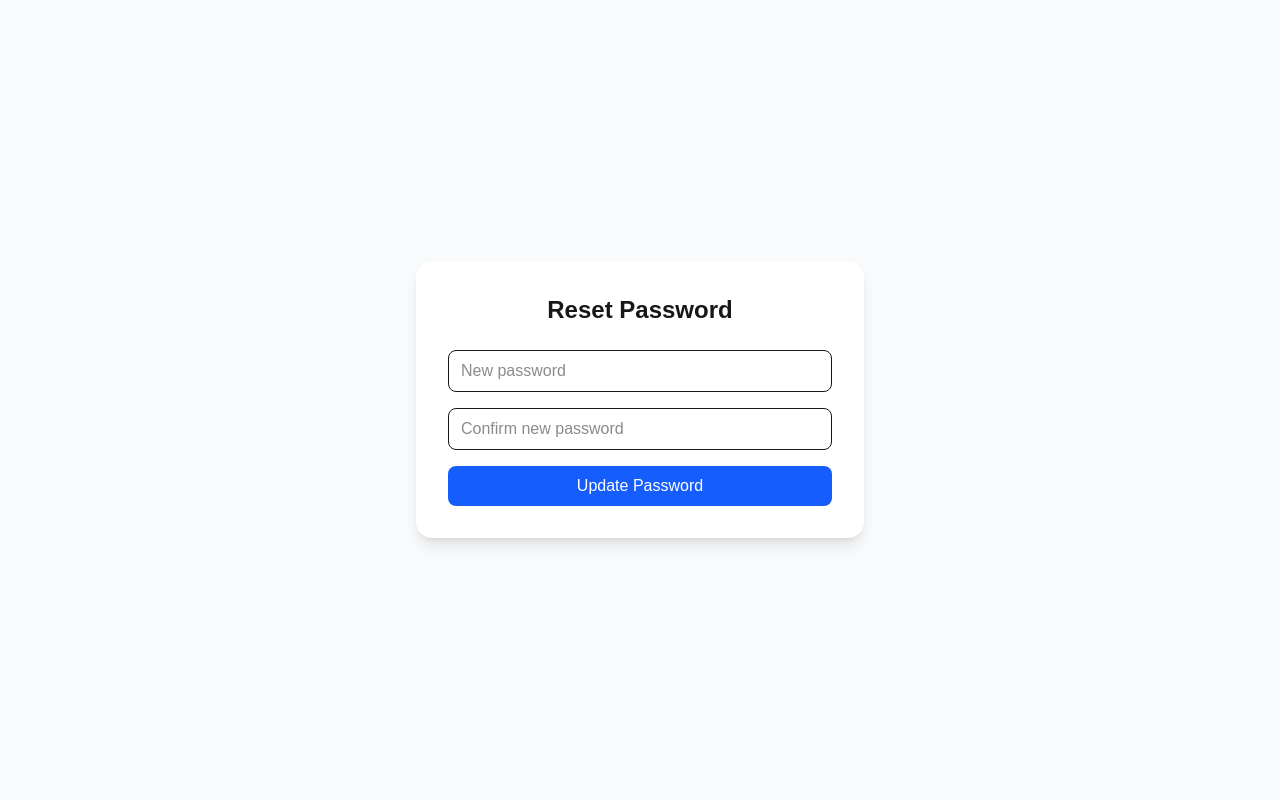
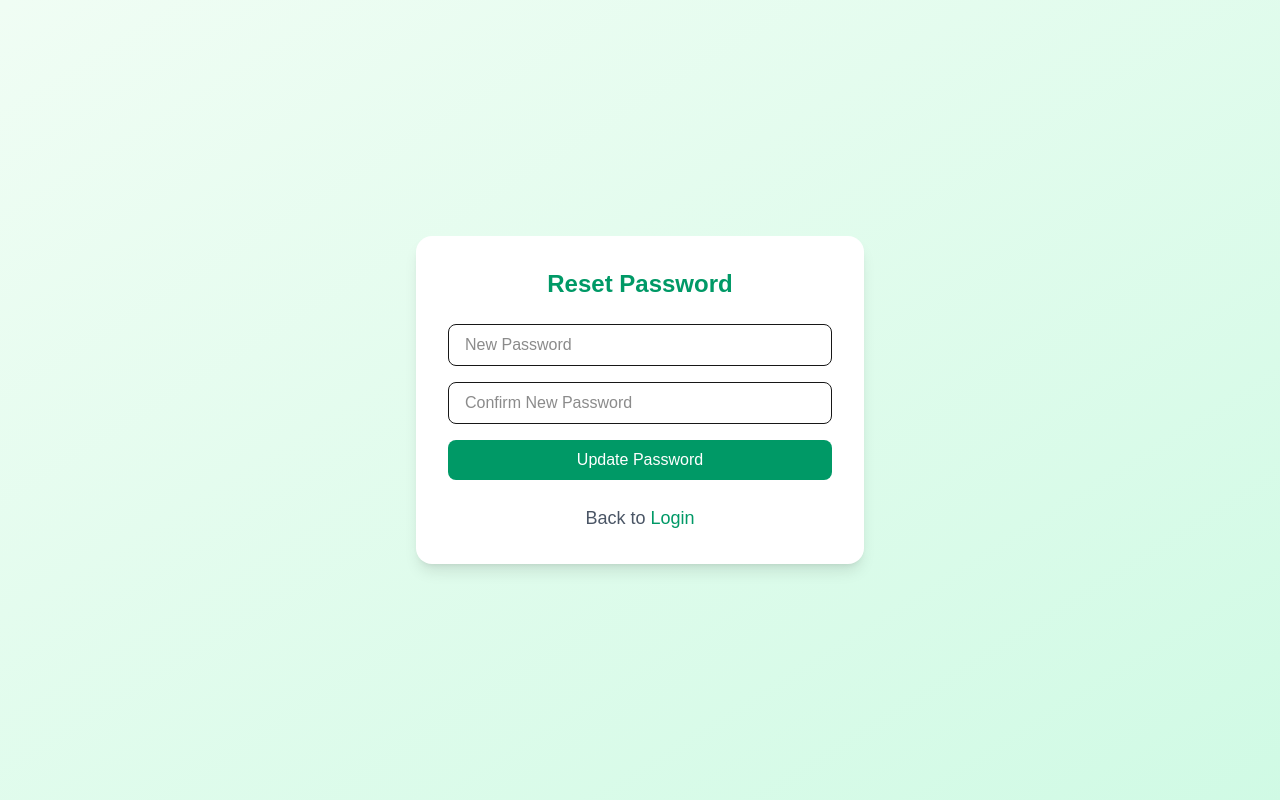
Before and after one commit to qurrahazam/auth-system2, a Next.js app: page /reset-password in a window 1280 px wide. Built offline with nearby package versions, Linux system fonts and the light colour scheme.

Commit message:
UPDATED: UI

```diff
--- a/src/app/(auth)/change-password/page.tsx
+++ b/src/app/(auth)/change-password/page.tsx
@@ -9,6 +9,7 @@ export default function ChangePasswordPage() {
   const [confirmPassword, setConfirmPassword] = useState("");
   const [message, setMessage] = useState("");
   const router = useRouter();
+
   const handleSubmit = async (e: React.FormEvent) => {
     e.preventDefault();
 
@@ -20,26 +21,22 @@ export default function ChangePasswordPage() {
     try {
       const res = await fetch("/api/auth/change-password", {
         method: "POST",
-        headers: {
-            "Content-Type": "application/json",
-        },
+        headers: { "Content-Type": "application/json" },
         body: JSON.stringify({ currentPassword, newPassword }),
         credentials: "include",
       });
 
-
       const data = await res.json();
 
       if (res.ok) {
-        setMessage(data.message);
+        setMessage(data.message || "Password updated successfully!");
         setCurrentPassword("");
         setNewPassword("");
         setConfirmPassword("");
 
         setTimeout(() => {
           router.push("/login");
-        }, 2000);
-
+        }, 3000);
       } else {
         setMessage(data.error || "Something went wrong");
       }
@@ -49,56 +46,44 @@ export default function ChangePasswordPage() {
   };
 
   return (
-    <div className="flex justify-center items-center min-h-screen bg-gray-50">
-      <form
-        onSubmit={handleSubmit}
-        className="bg-white shadow-lg rounded-2xl p-8 w-full max-w-md"
-      >
-        <h2 className="text-2xl font-semibold mb-6 text-center">
+    <div className="min-h-screen flex items-center justify-center bg-gradient-to-br from-green-50 to-emerald-100">
+      <div className="w-full max-w-md bg-white p-8 rounded-2xl shadow-lg">
+        <h2 className="text-2xl font-bold text-center text-emerald-600 mb-6">
           Change Password
         </h2>
 
-        <div className="mb-4">
-          <label className="block text-sm font-medium mb-1">
-            Current Password
-          </label>
+        <form onSubmit={handleSubmit} className="flex flex-col gap-4">
           <input
             type="password"
+            placeholder="Current Password"
             value={currentPassword}
             onChange={(e) => setCurrentPassword(e.target.value)}
-            className="w-full px-3 py-2 border rounded-lg focus:outline-none focus:ring focus:border-blue-400"
+            className="px-4 py-2 border rounded-lg focus:ring-2 focus:ring-emerald-400 outline-none"
             required
           />
-        </div>
 
-        <div className="mb-4">
-          <label className="block text-sm font-medium mb-1">New Password</label>
           <input
             type="password"
+            placeholder="New Password"
             value={newPassword}
             onChange={(e) => setNewPassword(e.target.value)}
-            className="w-full px-3 py-2 border rounded-lg focus:outline-none focus:ring focus:border-blue-400"
+            className="px-4 py-2 border rounded-lg focus:ring-2 focus:ring-emerald-400 outline-none"
             required
           />
-        </div>
 
-        <div className="mb-4">
-          <label className="block text-sm font-medium mb-1">
-            Confirm New Password
-          </label>
           <input
             type="password"
+            placeholder="Confirm New Password"
             value={confirmPassword}
             onChange={(e) => setConfirmPassword(e.target.value)}
-            className="w-full px-3 py-2 border rounded-lg focus:outline-none focus:ring focus:border-blue-400"
+            className="px-4 py-2 border rounded-lg focus:ring-2 focus:ring-emerald-400 outline-none"
             required
           />
-        </div>
 
           {message && (
             <p
-            className={`text-center text-sm mb-4 ${
-              message.includes("successfully")
+              className={`text-center text-sm ${
+                message.toLowerCase().includes("success")
                   ? "text-green-600"
                   : "text-red-500"
               }`}
@@ -109,11 +94,23 @@ export default function ChangePasswordPage() {
 
           <button
             type="submit"
-          className="w-full bg-blue-600 hover:bg-blue-700 text-white font-medium py-2 px-4 rounded-lg transition"
+            className="bg-emerald-600 text-white py-2 rounded-lg hover:bg-emerald-700 transition"
           >
             Update Password
           </button>
         </form>
+
+        <p className="text-gray-600 text-lg text-center mt-6">
+          Back to{" "}
+          <button
+            onClick={() => router.push("/login")}
+            className="text-emerald-600 font-medium hover:underline"
+            type="button"
+          >
+            Login
+          </button>
+        </p>
+      </div>
     </div>
   );
 }
--- a/src/app/(auth)/forgot-password/page.tsx
+++ b/src/app/(auth)/forgot-password/page.tsx
@@ -26,7 +26,10 @@ export default function ForgotPassword() {
       const data = await res.json();
 
       if (res.ok) {
-                setMessage(data.message || "If that email is registered, a reset link has been sent.");
+        setMessage(
+          data.message ||
+            "If that email is registered, a reset link has been sent."
+        );
         setEmail("");
       } else {
         setError(data.error || "Something went wrong");
@@ -39,37 +42,44 @@ export default function ForgotPassword() {
   };
 
   return (
-        <div className="min-h-screen flex items-center justify-center bg-gradient-to-br from-purple-50 to-purple-100">
+    <div className="min-h-screen flex items-center justify-center bg-gradient-to-br from-green-50 to-emerald-100">
       <div className="w-full max-w-md bg-white p-8 rounded-2xl shadow-lg">
-                <h1 className="text-3xl font-bold text-center text-purple-700 mb-6">
+        <h1 className="text-2xl font-bold text-center text-emerald-600 mb-6">
           Forgot Password
         </h1>
+
         <form onSubmit={handleSubmit} className="flex flex-col gap-4">
           <input
             type="email"
             placeholder="Enter your email"
             value={email}
             onChange={(e) => setEmail(e.target.value)}
-                        className="border border-gray-300 focus:border-purple-500 focus:ring focus:ring-purple-200 p-3 rounded-lg outline-none"
+            className="px-4 py-2 border rounded-lg focus:ring-2 focus:ring-emerald-400 outline-none"
             required
           />
+
           <button
             type="submit"
             disabled={loading}
-                        className={`bg-purple-600 text-white p-3 rounded-lg hover:bg-purple-700 transition ${
-                            loading ? "opacity-50 cursor-not-allowed" : ""
-                        }`}
+            className="bg-emerald-600 text-white py-2 rounded-lg hover:bg-emerald-700 transition disabled:opacity-50 disabled:cursor-not-allowed"
           >
             {loading ? "Sending..." : "Send Reset Link"}
           </button>
         </form>
-                {message && <p className="mt-4 text-green-600 text-center">{message}</p>}
-                {error && <p className="mt-4 text-red-600 text-center">{error}</p>}
-                <p className="mt-4 text-center text-gray-600 text-sm">
+
+        {message && (
+          <p className="mt-4 text-green-600 text-center text-sm">{message}</p>
+        )}
+        {error && (
+          <p className="mt-4 text-red-500 text-center text-sm">{error}</p>
+        )}
+
+        <p className="mt-6 text-center text-gray-600 text-lg">
           Remembered your password?{" "}
           <button
             onClick={() => router.push("/login")}
-                        className="text-purple-600 hover:underline"
+            className="text-emerald-600 hover:underline font-medium"
+            type="button"
           >
             Login
           </button>
--- a/src/app/(auth)/reset-password/page.tsx
+++ b/src/app/(auth)/reset-password/page.tsx
@@ -30,7 +30,7 @@ export default function ResetPasswordPage() {
       const data = await res.json();
 
       if (res.ok) {
-        setMessage(data.message);
+        setMessage(data.message || "Password reset successfully!");
         setTimeout(() => router.push("/login"), 3000);
       } else {
         setMessage(data.error || "Something went wrong");
@@ -41,42 +41,62 @@ export default function ResetPasswordPage() {
   };
 
   return (
-    <div className="flex justify-center items-center min-h-screen bg-gray-50">
-      <form
-        onSubmit={handleSubmit}
-        className="bg-white shadow-lg rounded-2xl p-8 w-full max-w-md"
-      >
-        <h2 className="text-2xl font-semibold mb-6 text-center">Reset Password</h2>
+    <div className="min-h-screen flex items-center justify-center bg-gradient-to-br from-green-50 to-emerald-100">
+      <div className="w-full max-w-md bg-white p-8 rounded-2xl shadow-lg">
+        <h2 className="text-2xl font-bold text-center text-emerald-600 mb-6">
+          Reset Password
+        </h2>
 
+        <form onSubmit={handleSubmit} className="flex flex-col gap-4">
           <input
             type="password"
-          placeholder="New password"
+            placeholder="New Password"
             value={newPassword}
             onChange={(e) => setNewPassword(e.target.value)}
-          className="w-full px-3 py-2 border rounded-lg mb-4"
+            className="px-4 py-2 border rounded-lg focus:ring-2 focus:ring-emerald-400 outline-none"
             required
           />
 
           <input
             type="password"
-          placeholder="Confirm new password"
+            placeholder="Confirm New Password"
             value={confirmPassword}
             onChange={(e) => setConfirmPassword(e.target.value)}
-          className="w-full px-3 py-2 border rounded-lg mb-4"
+            className="px-4 py-2 border rounded-lg focus:ring-2 focus:ring-emerald-400 outline-none"
             required
           />
 
           {message && (
-          <p className="text-center text-sm mb-4 text-red-500">{message}</p>
+            <p
+              className={`text-center text-sm ${
+                message.toLowerCase().includes("success")
+                  ? "text-green-600"
+                  : "text-red-500"
+              }`}
+            >
+              {message}
+            </p>
           )}
 
           <button
             type="submit"
-          className="w-full bg-blue-600 hover:bg-blue-700 text-white font-medium py-2 px-4 rounded-lg"
+            className="bg-emerald-600 text-white py-2 rounded-lg hover:bg-emerald-700 transition"
           >
             Update Password
           </button>
         </form>
+
+        <p className="text-gray-600 text-lg text-center mt-6">
+          Back to{" "}
+          <button
+            onClick={() => router.push("/login")}
+            className="text-emerald-600 font-medium hover:underline"
+            type="button"
+          >
+            Login
+          </button>
+        </p>
+      </div>
     </div>
   );
 }
--- a/src/app/(auth)/signup/page.tsx
+++ b/src/app/(auth)/signup/page.tsx
@@ -82,7 +82,7 @@ export default function SignupPage() {
 
         {error && <p className="text-red-500 text-sm mt-3 text-center">{error}</p>}
 
-        <p className="text-gray-600 text-sm text-center mt-6">
+        <p className="text-gray-600 text-lg text-center mt-6">
           Already have an account?{" "}
           <a href="/login" className="text-emerald-600 font-medium hover:underline">
             Login
```
Also changed, not shown: src/app/(auth)/login/page.tsx (+13 -21 lines). Lines whose indentation alone changed are shown as unchanged.
